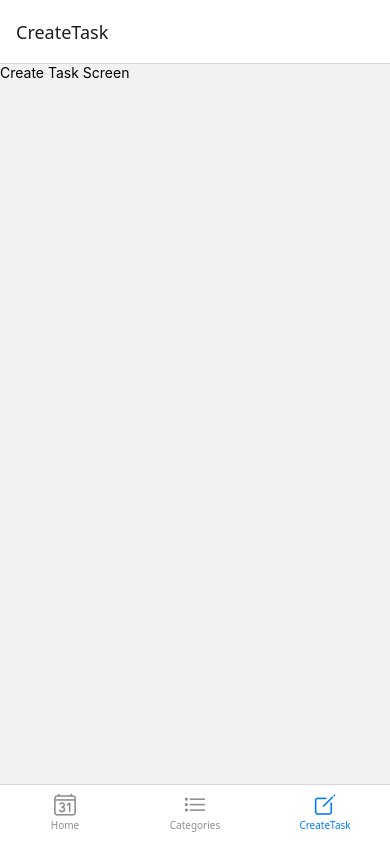
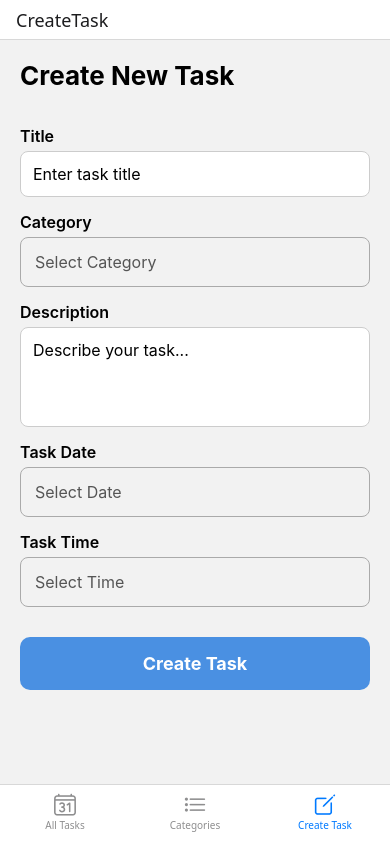
Before and after one commit to krasi-pd-bg/my-task-master-app, a React Native app: screen /CreateTask in a window 390 px wide. Built offline with nearby package versions, Linux system fonts and the light colour scheme.

Commit message:
Create task screen added

```diff
--- a/app.json
+++ b/app.json
@@ -24,6 +24,9 @@
     },
     "web": {
       "favicon": "./assets/favicon.png"
-    }
+    },
+    "plugins": [
+      "@react-native-community/datetimepicker"
+    ]
   }
 }
--- a/package.json
+++ b/package.json
@@ -9,6 +9,7 @@
     "web": "expo start --web"
   },
   "dependencies": {
+    "@react-native-community/datetimepicker": "8.4.4",
     "@react-navigation/bottom-tabs": "^7.10.1",
     "@react-navigation/elements": "^2.9.5",
     "@react-navigation/native": "^7.1.28",
--- a/src/navigation/BottomTabsNavigator.js
+++ b/src/navigation/BottomTabsNavigator.js
@@ -13,7 +13,11 @@ export default function BottomTabsNavigator() {
         <Tab.Navigator
             screenOptions={{
                 safeAreaInsets: { bottom: 10 },
-                tabBarStyle: { height: 60 }
+                tabBarStyle: { height: 60 },
+                headerStyle: { height: 40 },
+                headerTransparent: false,
+                headerStatusBarHeight: 0,
+
             }}
         >
             <Tab.Screen
@@ -21,17 +25,28 @@ export default function BottomTabsNavigator() {
                 component={HomeScreen}
                 options={{
                     tabBarIcon: ({ color, size }) => <Ionicons name="calendar-number-outline" size={size} color={color} />,
+                    tabBarLabel: "All Tasks",
+                    headerShown: true
                 }}
             />
             <Tab.Screen
                 name="Categories"
                 component={CategoriesScreen}
-                options={{ tabBarIcon: ({ color, size }) => <Ionicons name="list-outline" size={size} color={color} />, }}
+                options={{
+                    tabBarIcon: ({ color, size }) => <Ionicons name="list-outline" size={size} color={color} />,
+                    tabBarLabel: "Categories",
+                    headerShown: true
+                }}
             />
             <Tab.Screen
                 name="CreateTask"
                 component={CreateTaskScreen}
-                options={{ tabBarIcon: ({ color, size }) => <Ionicons name="create-outline" size={size} color={color} />, }}
+                options={{
+                    tabBarIcon: ({ color, size }) => <Ionicons name="create-outline" size={size} color={color} />,
+                    tabBarLabel: "Create Task",
+                    headerShown: true,
+
+                }}
             />
         </Tab.Navigator>
     );
--- a/src/screens/CreateTaskScreen.js
+++ b/src/screens/CreateTaskScreen.js
@@ -1,9 +1,245 @@
-import { View, Text } from 'react-native';
+import React, { useState } from 'react';
+import {
+  View,
+  Text,
+  TextInput,
+  TouchableOpacity,
+  StyleSheet,
+  ScrollView,
+  Modal,
+  FlatList,
+  Platform
+} from 'react-native';
+import DateTimePicker from '@react-native-community/datetimepicker';
 
 export default function CreateTaskScreen() {
+  const [category, setCategory] = useState(null);
+  const [isPickerOpen, setIsPickerOpen] = useState(false);
+
+  const [taskDate, setTaskDate] = useState(null);
+  const [taskTime, setTaskTime] = useState(null);
+
+  const [showDatePicker, setShowDatePicker] = useState(false);
+  const [showTimePicker, setShowTimePicker] = useState(false);
+
+  const categories = [
+    "Work",
+    "Personal",
+    "Study",
+    "Shopping",
+    "Health",
+    "Other"
+  ];
+
   return (
-    <View>
-        <Text>Create Task Screen</Text>
+    <View style={{ flex: 1 }}>
+      <ScrollView contentContainerStyle={styles.container}>
+        <Text style={styles.heading}>Create New Task</Text>
+
+        {/* Title */}
+        <Text style={styles.label}>Title</Text>
+        <TextInput
+          placeholder="Enter task title"
+          style={styles.input}
+        />
+
+        {/* Category */}
+        <Text style={styles.label}>Category</Text>
+        <TouchableOpacity
+          style={styles.selector}
+          onPress={() => setIsPickerOpen(true)}
+        >
+          <Text style={styles.selectorText}>
+            {category ? category : "Select Category"}
+          </Text>
+        </TouchableOpacity>
+
+        {/* Custom Picker Modal */}
+        <Modal visible={isPickerOpen} transparent animationType="fade">
+          <View style={styles.modalOverlay}>
+            <View style={styles.modalBox}>
+              <Text style={styles.modalTitle}>Choose Category</Text>
+
+              <FlatList
+                data={categories}
+                keyExtractor={(item) => item}
+                renderItem={({ item }) => (
+                  <TouchableOpacity
+                    style={styles.modalItem}
+                    onPress={() => {
+                      setCategory(item);
+                      setIsPickerOpen(false);
+                    }}
+                  >
+                    <Text style={styles.modalItemText}>{item}</Text>
+                  </TouchableOpacity>
+                )}
+              />
+
+              <TouchableOpacity
+                style={styles.modalCancel}
+                onPress={() => setIsPickerOpen(false)}
+              >
+                <Text style={styles.modalCancelText}>Cancel</Text>
+              </TouchableOpacity>
+            </View>
+          </View>
+        </Modal>
+
+        {/* Description */}
+        <Text style={styles.label}>Description</Text>
+        <TextInput
+          placeholder="Describe your task..."
+          style={[styles.input, styles.textArea]}
+          multiline
+        />
+
+        {/* Date */}
+        <Text style={styles.label}>Task Date</Text>
+        <TouchableOpacity
+          style={styles.selector}
+          onPress={() => setShowDatePicker(true)}
+        >
+          <Text style={styles.selectorText}>
+            {taskDate ? taskDate.toLocaleDateString() : "Select Date"}
+          </Text>
+        </TouchableOpacity>
+
+        {/* Time */}
+        <Text style={styles.label}>Task Time</Text>
+        <TouchableOpacity
+          style={styles.selector}
+          onPress={() => setShowTimePicker(true)}
+        >
+          <Text style={styles.selectorText}>
+            {taskTime
+              ? taskTime.toLocaleTimeString([], { hour: '2-digit', minute: '2-digit' })
+              : "Select Time"}
+          </Text>
+        </TouchableOpacity>
+
+        {/* Submit */}
+        <TouchableOpacity style={styles.button}>
+          <Text style={styles.buttonText}>Create Task</Text>
+        </TouchableOpacity>
+      </ScrollView>
+
+      {/* Date Picker */}
+      {showDatePicker && (
+        <DateTimePicker
+          value={taskDate || new Date()}
+          mode="date"
+          display="default"
+          onChange={(event, selectedDate) => {
+            setShowDatePicker(false);
+            if (selectedDate) setTaskDate(selectedDate);
+          }}
+        />
+      )}
+
+      {/* Time Picker */}
+      {showTimePicker && (
+        <DateTimePicker
+          value={taskTime || new Date()}
+          mode="time"
+          display="default"
+          onChange={(event, selectedTime) => {
+            setShowTimePicker(false);
+            if (selectedTime) setTaskTime(selectedTime);
+          }}
+        />
+      )}
     </View>
-  )
+  );
 }
+
+const styles = StyleSheet.create({
+  container: {
+    padding: 20,
+    paddingBottom: 40,
+  },
+  heading: {
+    fontSize: 26,
+    fontWeight: '700',
+    marginBottom: 20,
+  },
+  label: {
+    fontSize: 16,
+    marginTop: 15,
+    marginBottom: 5,
+    fontWeight: '600',
+  },
+  input: {
+    borderWidth: 1,
+    borderColor: '#ccc',
+    borderRadius: 8,
+    padding: 12,
+    fontSize: 16,
+    backgroundColor: '#fff',
+  },
+  textArea: {
+    height: 100,
+    textAlignVertical: 'top',
+  },
+  selector: {
+    borderWidth: 1,
+    borderColor: '#aaa',
+    borderRadius: 8,
+    padding: 14,
+    backgroundColor: '#f2f2f2',
+  },
+  selectorText: {
+    fontSize: 16,
+    color: '#555',
+  },
+
+  modalOverlay: {
+    flex: 1,
+    backgroundColor: 'rgba(0,0,0,0.4)',
+    justifyContent: 'center',
+    alignItems: 'center',
+  },
+  modalBox: {
+    width: '80%',
+    backgroundColor: '#fff',
+    borderRadius: 12,
+    padding: 20,
+  },
+  modalTitle: {
+    fontSize: 20,
+    fontWeight: '700',
+    marginBottom: 15,
+  },
+  modalItem: {
+    paddingVertical: 12,
+    borderBottomWidth: 1,
+    borderBottomColor: '#eee',
+  },
+  modalItemText: {
+    fontSize: 16,
+  },
+  modalCancel: {
+    marginTop: 15,
+    padding: 12,
+    backgroundColor: '#ddd',
+    borderRadius: 8,
+    alignItems: 'center',
+  },
+  modalCancelText: {
+    fontSize: 16,
+    fontWeight: '600',
+  },
+
+  button: {
+    backgroundColor: '#4A90E2',
+    padding: 16,
+    borderRadius: 10,
+    marginTop: 30,
+    alignItems: 'center',
+  },
+  buttonText: {
+    color: '#fff',
+    fontSize: 18,
+    fontWeight: '700',
+  },
+});
```
Also changed, not shown: 2 other files (tests, documents, lock files or other folders).
